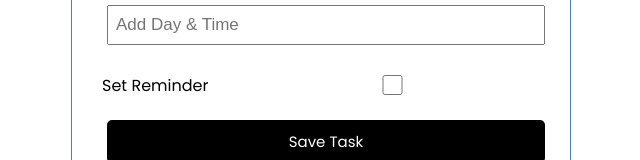
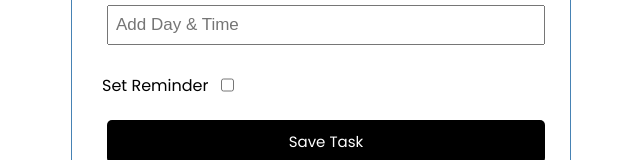
Before and after one commit to houseofsam/react-task-tracker, a React (Create React App) app: page / in a window 1280 px wide. Both pictures are taken after a click on the button "Add". Shown: the part 254-414 px from the top of the page, without its empty margins (319-959 px from the left). Built offline with nearby package versions, Linux system fonts and the light colour scheme.

Commit message:
Make css edit to form

```diff
--- a/src/index.css
+++ b/src/index.css
@@ -94,16 +94,19 @@ body {
 .form-control-check {
   display: flex;
   align-items: center;
-  justify-content: space-between;
+  justify-content: flex-start;
 }
 
 .form-control-check label {
-  flex: 1;
+  flex: 0 1 auto;
+  width: fit-content;
+  padding-right: 8px;
 }
 
 .form-control-check input {
-  flex: 2;
+  flex: 0 1 auto;
   height: 20px;
+  width: fit-content;
 }
 
 footer {
```
